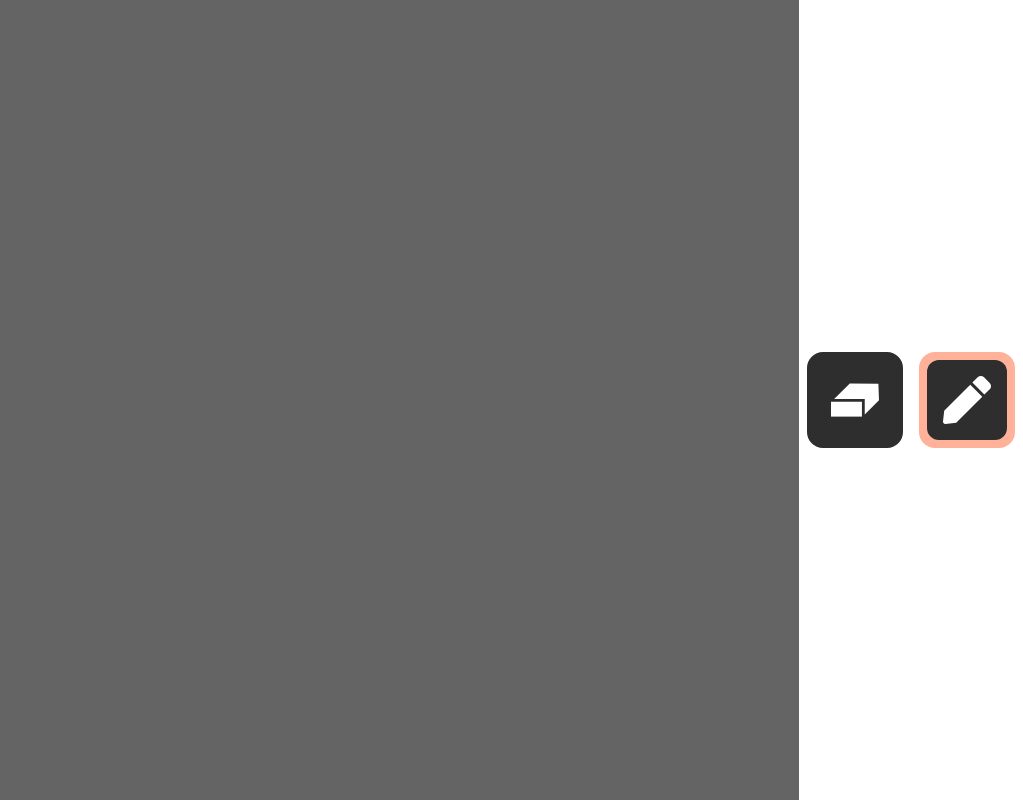
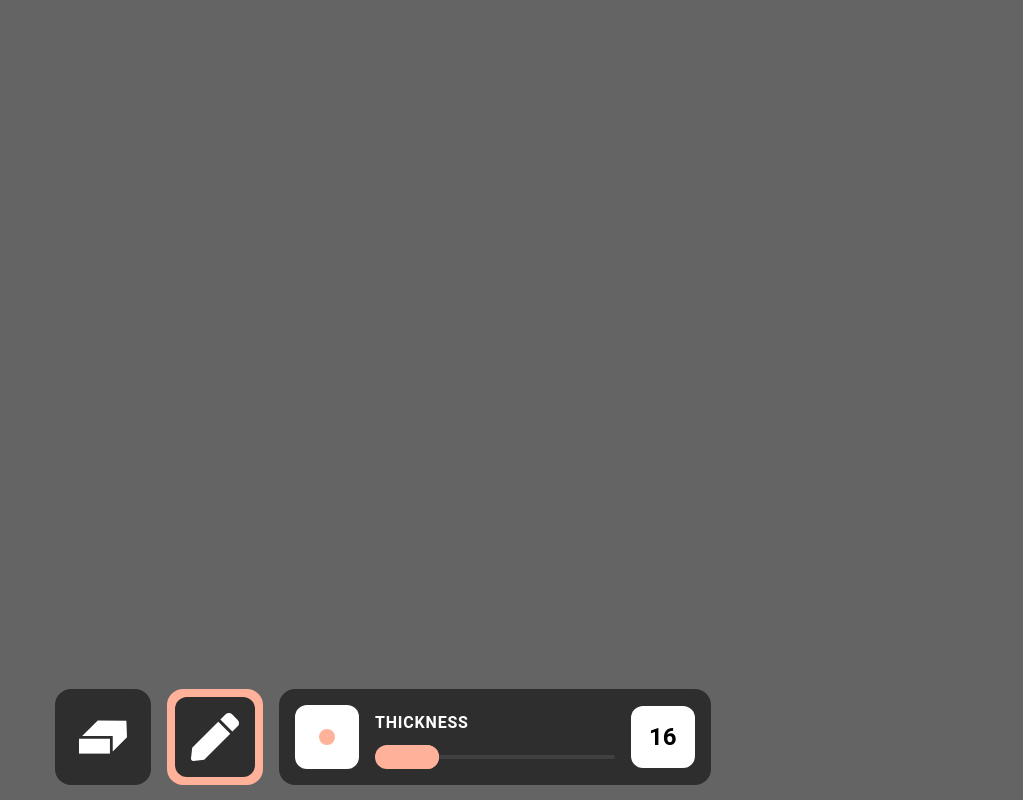
Before and after one commit to itsnoa04/jott, a React (Create React App) app: page / in a window 1280 px wide. Shown: the whole page, without its empty margins (257-1280 px from the left). Built offline with nearby package versions, Linux system fonts and the light colour scheme.

Commit message:
feat: :sparkles: tool box + thickness slider
added thickness slider and toolbox also did refactoring

```diff
--- a/src/App.jsx
+++ b/src/App.jsx
@@ -1,11 +1,10 @@
 import React from "react";
 import "./App.css";
 import Canvas from "./components/Canvas";
-import ToolButton from "./components/ToolButton";
-import Eracer from "./assets/eracer.svg";
-import Pencil from "./assets/pencil.svg";
 import { ToolProvider } from "./context/ToolContext";
 import { StyleProvider } from "./context/StyleContext";
+import ThicknessSlider from "./components/ThicknessSlider";
+import ToolMenu from "./components/ToolMenu";
 
 function App() {
   return (
@@ -21,8 +20,7 @@ function App() {
       <ToolProvider>
         <StyleProvider>
           <Canvas />
-          <ToolButton icon={Eracer} alt="eracer" size="3rem" />
-          <ToolButton icon={Pencil} alt="pencil" size="3rem" />
+          <ToolMenu />
         </StyleProvider>
       </ToolProvider>
     </div>
--- /dev/null
+++ b/src/components/ThicknessSlider.css
@@ -0,0 +1,121 @@
+:root {
+  --color: #fff;
+}
+
+.slider-container {
+  display: flex;
+  justify-content: center;
+  align-items: center;
+  background-color: hsla(0, 0%, 18%, 1);
+  color: #fff;
+  font-family: "Roboto", sans-serif;
+  font-size: 1rem;
+  padding: 1rem;
+  border-radius: 1rem;
+}
+
+.preview {
+  display: flex;
+  justify-content: center;
+  align-items: center;
+  background-color: #fff;
+  width: 4rem;
+  height: 4rem;
+  border-radius: 0.75rem;
+  margin-right: 0.5rem;
+}
+
+.previewDot {
+  height: 0;
+  width: 0;
+  border-radius: 50%;
+  transition: 200ms ease-in;
+}
+
+.value-input {
+  width: 1.75rem;
+  height: 1.75rem;
+  border-radius: 0.75rem;
+  font-family: Roboto, sans-serif;
+  font-size: 1.5rem;
+  font-weight: 700;
+  border: none;
+  -moz-appearance: textfield;
+  transition: 200ms ease-in;
+}
+.value-input::-webkit-outer-spin-button,
+.value-input::-webkit-inner-spin-button {
+  -webkit-appearance: none;
+  margin: 0;
+}
+
+.value {
+  padding: 1rem;
+  margin-left: 0.5rem;
+  border-radius: 0.75rem;
+  background-color: #fff;
+}
+
+.slider {
+  margin: 0 0.5rem;
+  display: flex;
+  flex-direction: column;
+  justify-content: center;
+  align-items: space-between;
+  gap: 1.5rem;
+}
+
+.slider-text {
+  font-family: Roboto, sans-serif;
+  font-size: 1rem;
+  font-weight: 600;
+  text-transform: uppercase;
+  letter-spacing: 0.05rem;
+}
+
+.slider-input {
+  width: 15rem;
+  height: 0.25rem;
+  border-radius: 0.75rem;
+  background: hsla(0, 0%, 25%, 1);
+  position: relative;
+}
+
+.slider-input input {
+  position: absolute;
+  padding: 0;
+  margin: 0;
+  border: none;
+  width: 100%;
+  height: 100%;
+  background: none;
+  top: 0;
+  -webkit-appearance: none;
+}
+
+.slider-input input::-webkit-slider-thumb {
+  height: 2rem;
+  width: 2rem;
+  -webkit-appearance: none;
+  background: none;
+  cursor: pointer;
+}
+
+.slider-input .bar {
+  transform: translate(0%, -42%);
+  height: 1.5rem;
+  background: var(--color);
+  border-radius: 0.75rem;
+}
+
+.slider-input .thumb {
+  height: 1.5rem;
+  width: 1.5rem;
+  background: var(--color);
+  border-radius: 50%;
+  position: absolute;
+  top: 50%;
+  z-index: 1;
+  transform: translate(-100%, -50%);
+  pointer-events: none;
+}
--- /dev/null
+++ b/src/components/ThicknessSlider.jsx
@@ -0,0 +1,80 @@
+import React, { useContext, useEffect } from "react";
+import StyleContext from "../context/StyleContext";
+
+import "./ThicknessSlider.css";
+
+const ThicknessSlider = () => {
+  const { thickness, setThickness, color } = useContext(StyleContext);
+  const [percentage, setPercentage] = React.useState(0);
+
+  const getPercentage = () => {
+    return (thickness / 60) * 100;
+  };
+
+  useEffect(() => {
+    if (thickness < 5) {
+      setThickness(0);
+    }
+    if (thickness > 60) {
+      setThickness(60);
+    }
+    setPercentage(getPercentage());
+  }, [thickness]);
+
+  useEffect(() => {
+    document.documentElement.style.setProperty("--color", color);
+  }, [color]);
+
+  return (
+    <div className="slider-container">
+      <div className="preview">
+        <div
+          className="previewDot"
+          style={{
+            border: `${thickness / 2}px solid ${color}`,
+            backgroundColor: color,
+          }}
+        />
+      </div>
+      <div className="slider">
+        <h2 className="slider-text">Thickness</h2>
+        <div className="slider-input">
+          <div
+            className="thumb"
+            style={{
+              left: `${percentage}%`,
+            }}
+          />
+          <div
+            className="bar"
+            style={{
+              width: `${percentage}%`,
+            }}
+          />
+          <input
+            value={thickness}
+            onChange={(e) => setThickness(e.target.value)}
+            type="range"
+            min="5"
+            max="60"
+            step="2"
+          />
+        </div>
+      </div>
+      <div className="value">
+        <input
+          type="number"
+          min="5"
+          max="60"
+          className="value-input"
+          value={thickness}
+          onChange={(e) => {
+            setThickness(e.target.value);
+          }}
+        />
+      </div>
+    </div>
+  );
+};
+
+export default ThicknessSlider;
--- a/src/components/ToolButton.css
+++ b/src/components/ToolButton.css
@@ -1,4 +1,4 @@
-.btn{
+.btn {
   padding: 1rem;
   border-radius: 0.75rem;
   border: none;
@@ -8,12 +8,11 @@
   align-items: center;
 }
 
-.btn-container{
+.btn-container {
   display: flex;
   justify-content: center;
   align-items: center;
   border-radius: 1rem;
   padding: 0;
-    margin: 0.5rem;
   transition: all 200ms;
 }
--- /dev/null
+++ b/src/components/ToolMenu.css
@@ -0,0 +1,7 @@
+.tool-menu {
+  position: fixed;
+  z-index: 1;
+  bottom: 15px;
+  display: flex;
+  gap: 1rem;
+}
--- /dev/null
+++ b/src/components/ToolMenu.jsx
@@ -0,0 +1,18 @@
+import React from "react";
+import "./ToolMenu.css";
+import ToolButton from "./ToolButton";
+import ThicknessSlider from "./ThicknessSlider";
+import Eracer from "../assets/eracer.svg";
+import Pencil from "../assets/pencil.svg";
+
+const ToolMenu = () => {
+  return (
+    <div className="tool-menu">
+      <ToolButton icon={Eracer} alt="eracer" size="3rem" />
+      <ToolButton icon={Pencil} alt="pencil" size="3rem" />
+      <ThicknessSlider />
+    </div>
+  );
+};
+
+export default ToolMenu;
--- a/src/context/StyleContext.js
+++ b/src/context/StyleContext.js
@@ -4,14 +4,14 @@ const StyleContext = createContext();
 
 export function StyleProvider({ children }) {
   const [color, setColor] = useState("hsla(14, 100%, 80%, 1)");
-  const [size, setSize] = useState(16);
+  const [thickness, setThickness] = useState(16);
   return (
     <StyleContext.Provider
       value={{
         color,
         setColor,
-        size,
-        setSize,
+        thickness,
+        setThickness,
       }}
     >
       {children}
```
Lines whose indentation alone changed are shown as unchanged.
